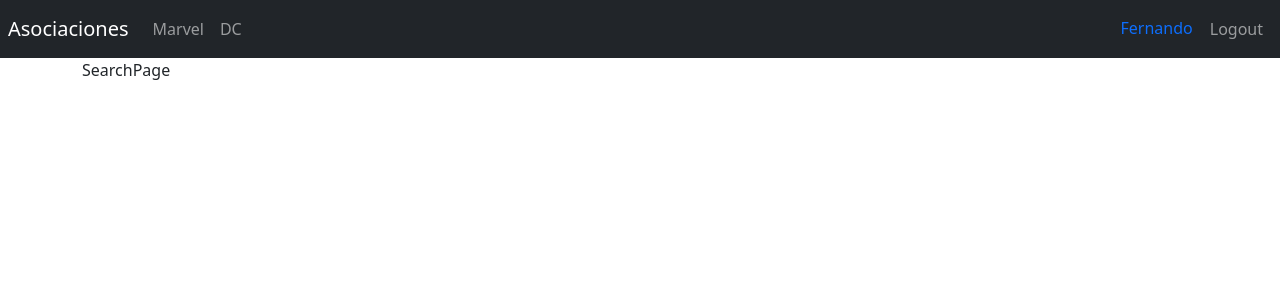
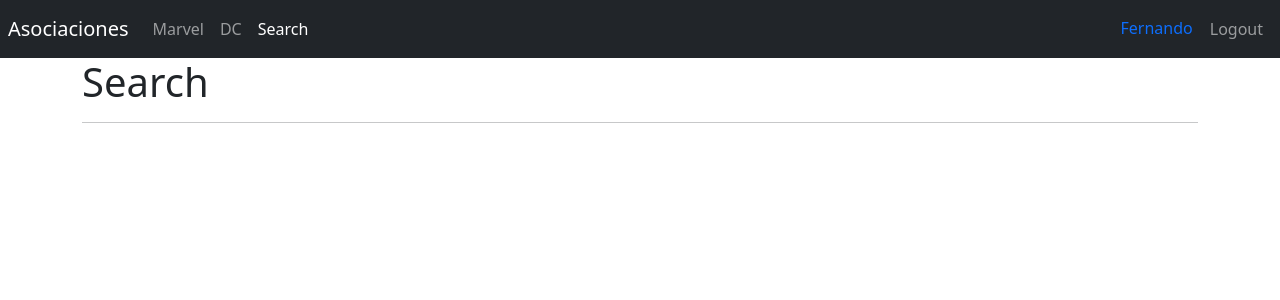
Before and after one commit to GerardoGtz25/ReactHeros, a React (Vite) app: page /search in a window 1280 px wide. Shown: the top 300 px of the page. Built offline with nearby package versions, Linux system fonts and the light colour scheme.

Commit message:
ADDED: Option search in navbar

```diff
--- a/src/heroes/pages/HeroPage.jsx
+++ b/src/heroes/pages/HeroPage.jsx
@@ -18,7 +18,7 @@ export const HeroPage = () => {
 
   return (
     <div className='row mt-5 animate__animated animate__fadeInLeft'>
-      <div className='col-4 animate__animated animate__fadeInLeft'>
+      <div className='col-4'>
         <img
           src={`/assets/${id}.jpg`}
           alt={hero.superhero}
--- a/src/heroes/pages/SearchPage.jsx
+++ b/src/heroes/pages/SearchPage.jsx
@@ -1,3 +1,8 @@
 export const SearchPage = () => {
-  return <div>SearchPage</div>;
+  return (
+    <>
+      <h1>Search</h1>
+      <hr />
+    </>
+  );
 };
--- a/src/ui/components/Navbar.jsx
+++ b/src/ui/components/Navbar.jsx
@@ -32,6 +32,14 @@ export const Navbar = () => {
           >
             DC
           </NavLink>
+          <NavLink
+            className={({ isActive }) =>
+              `nav-item nav-link ${isActive ? 'active' : ''}`
+            }
+            to='/search'
+          >
+            Search
+          </NavLink>
         </div>
       </div>
 
```
